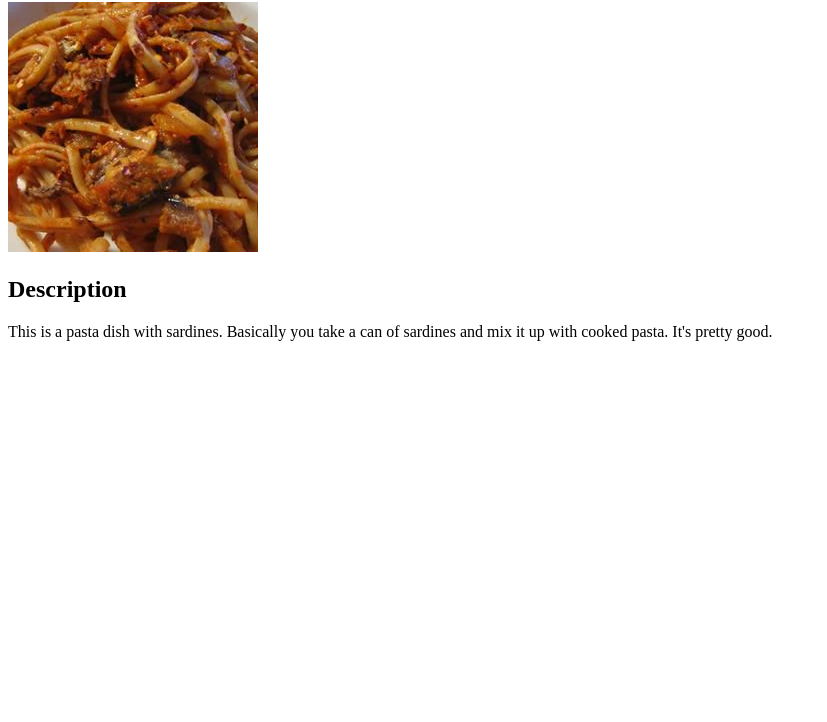
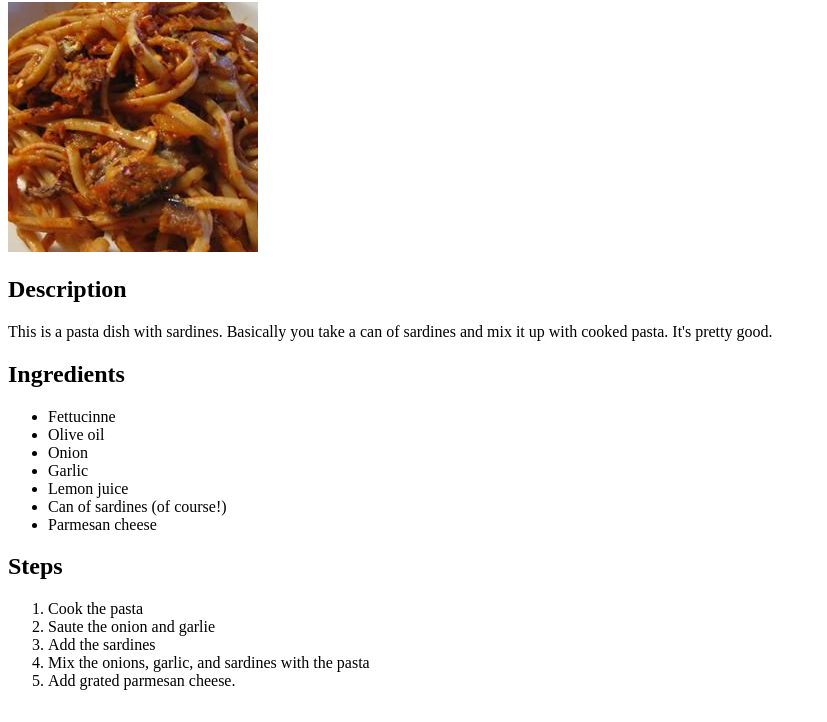
Before and after one commit to Larry4205/odin-recipes, a plain HTML site: page recipes/sardine-pasta.html in a window 1280 px wide. Shown: the part 78-800 px from the top of the page, without its empty margins (0-827 px from the left). Drawn offline with Linux system fonts and the light colour scheme.

Commit message:
Completed first recipe page

```diff
--- a/recipes/sardine-pasta.html
+++ b/recipes/sardine-pasta.html
@@ -10,4 +10,22 @@
     <p>This is a pasta dish with sardines.  Basically you take a can of
         sardines and mix it up with cooked pasta.  It's pretty good.
     </p>
+    <h2>Ingredients</h2>
+    <ul>
+        <li>Fettucinne</li>
+        <li>Olive oil</li>
+        <li>Onion</li>
+        <li>Garlic</li>
+        <li>Lemon juice</li>
+        <li>Can of sardines (of course!)</li>
+        <li>Parmesan cheese</li>
+    </ul>
+    <h2>Steps</h2>
+    <ol>
+        <li>Cook the pasta</li>
+        <li>Saute the onion and garlie</li>
+        <li>Add the sardines</li>
+        <li>Mix the onions, garlic, and sardines with the pasta</li>
+        <li>Add grated parmesan cheese.</li>
+    </ol>
 </html>
```
